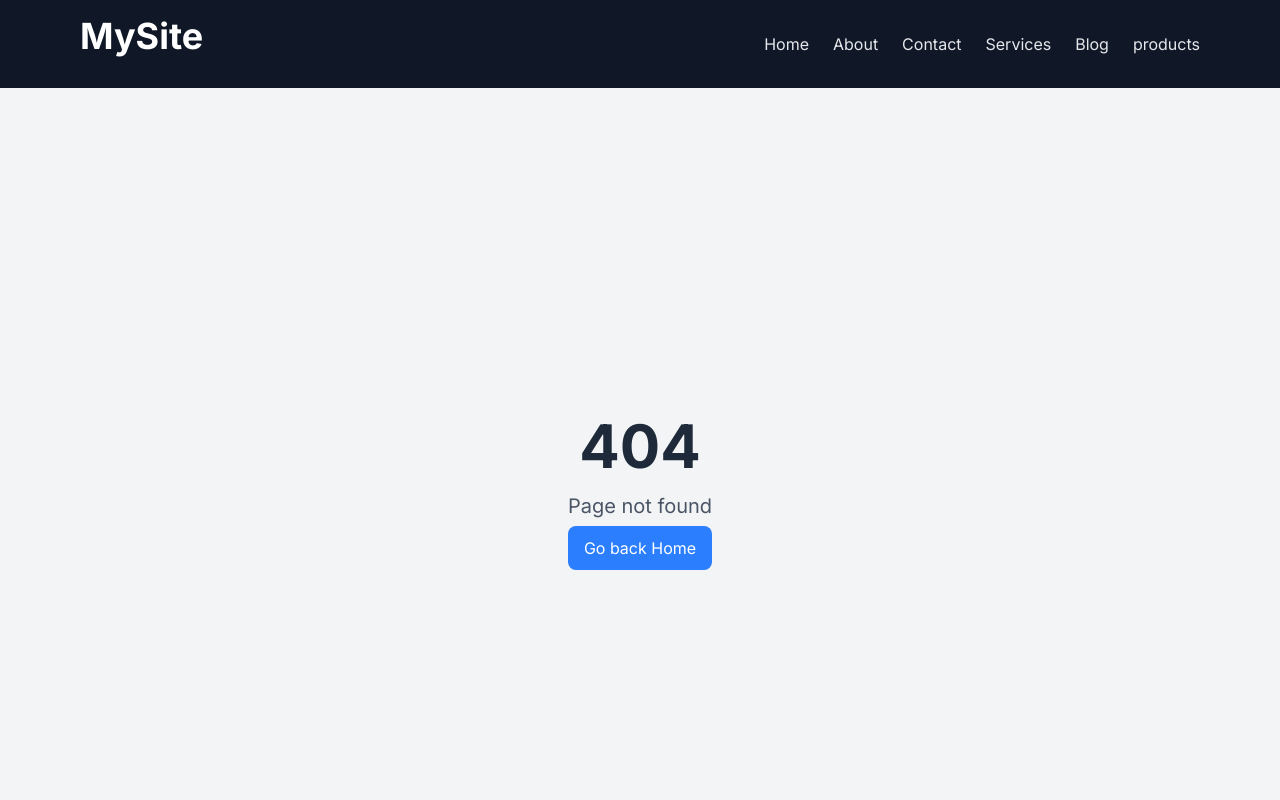
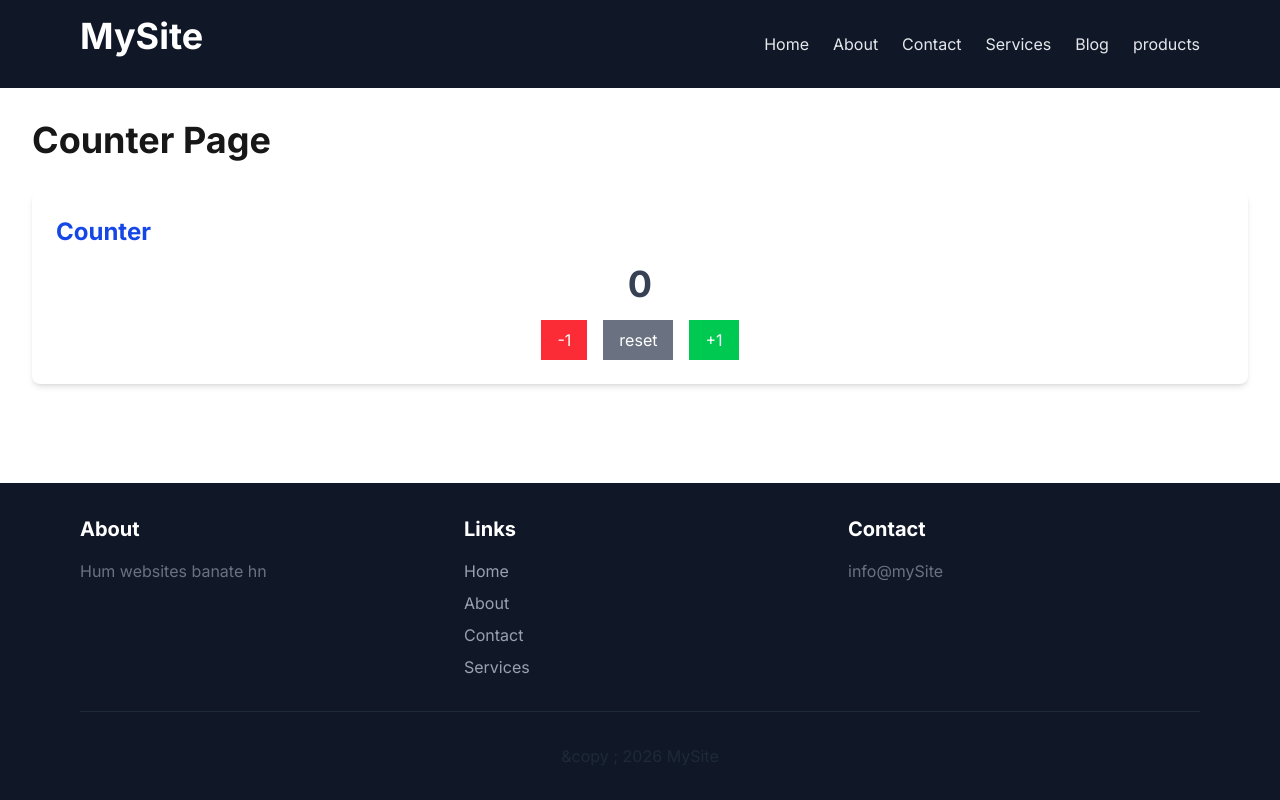
Before and after one commit to MahrooshNaeemAnwar/learning-Nextjs, a Next.js app in the folder my-first-next-app/: page /counter in a window 1280 px wide. Before the commit this address had no page. Shown: the top 800 px of the page. Built offline with nearby package versions, Linux system fonts and the light colour scheme.

Commit message:
Day06 Problem 2: Interactive Counter Component

```diff
--- /dev/null
+++ b/my-first-next-app/app/components/Counter.tsx
@@ -0,0 +1,23 @@
+"use client";
+import {useState} from "react";
+export default function Counter(){
+    const [count,setCount]=useState(0);
+    return (
+        <div className="bg-white p-6 rounded-lg shadow-md">
+            <h2 className="text-2xl text-blue-700 font-bold mb-4">Counter</h2>
+            <p className="text-4xl font-bold text-gray-700 text-center mb-4">{count}</p>
+            <div className="flex justify-center gap-4">
+                <button
+                onClick={()=> setCount(count -1)} className="bg-red-500 hover:bg-red-600 px-4 py-2 text-white">
+                    -1
+                </button>
+                <button onClick={()=> setCount(0)} className="bg-gray-500 hover:bg-gray-600 text-white px-4 py-2">
+                    reset
+                </button>
+                <button onClick={()=>setCount(count + 1)} className="bg-green-500 hover:bg-green-600 text-white px-4 py-2">
+                    +1
+                </button>
+            </div>
+        </div>
+    );
+}
--- /dev/null
+++ b/my-first-next-app/app/counter/page.tsx
@@ -0,0 +1,10 @@
+import Counter from "../components/Counter";
+
+export default function CounterPage() {
+  return (
+    <div className="p-8">
+      <h1 className="text-4xl font-bold mb-8">Counter Page</h1>
+      <Counter />
+    </div>
+  );
+}
```
